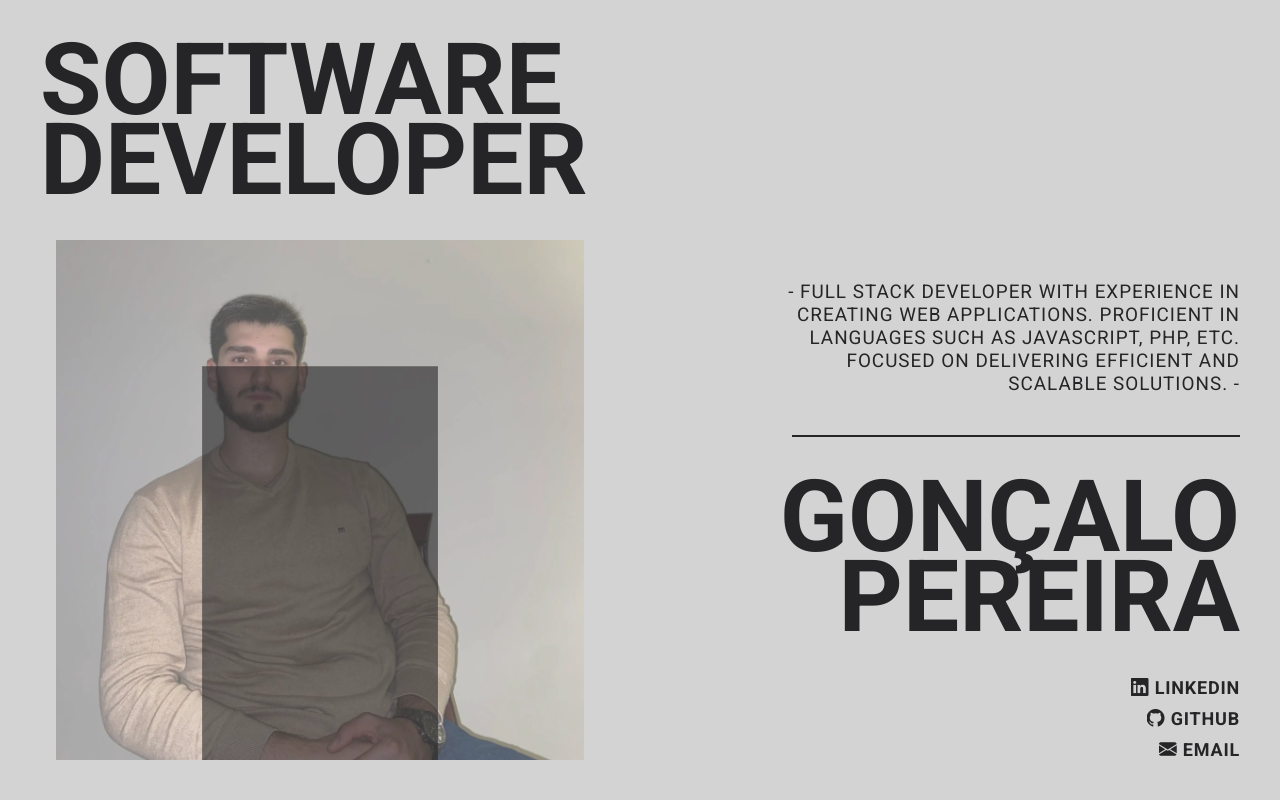
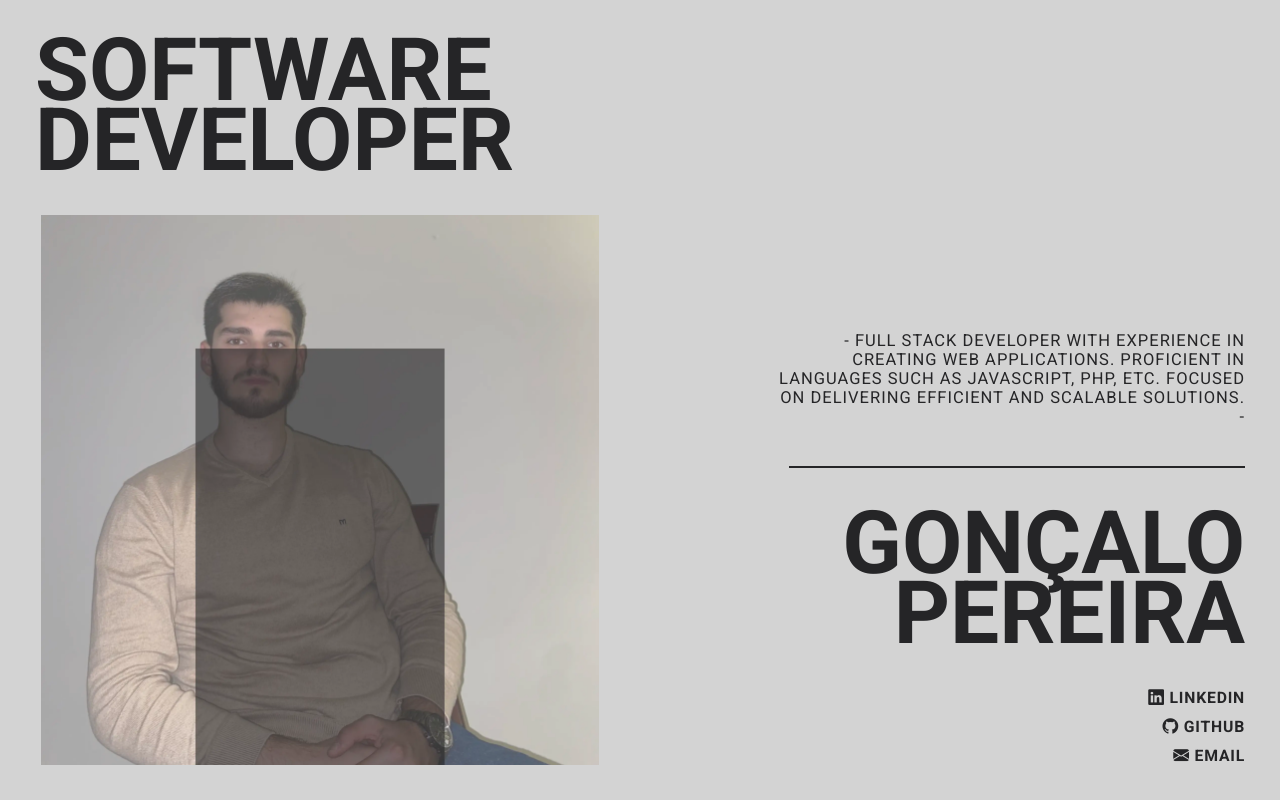
Before and after one commit to GoncaloPerei/Personal-Folio, a website built with Vite: page index.html in a window 1280 px wide. Shown: the top 800 px of the page. Built offline with nearby package versions, Linux system fonts and the light colour scheme.

Commit message:
style: styled media queries
defined style for phones and tablets.

```diff
--- a/src/css/queries.css
+++ b/src/css/queries.css
@@ -1,12 +1,14 @@
-/* Extra small devices (phones, 600px and down) */
-@media only screen and (max-width: 600px) {
+@media only screen and (max-width: 1280px) {
   html {
-    font-size: 0.625rem;
+    font-size: 0.875rem;
   }
+}
 
+@media only screen and (max-width: 1024px) {
   .dv-wrapper {
     flex-direction: column;
   }
+
   .dv-main {
     width: 100%;
     p {
@@ -17,6 +19,7 @@
       object-fit: cover;
     }
   }
+
   .dv-main.right {
     height: auto;
   }
@@ -64,18 +67,8 @@
   }
 }
 
-/* Small devices (portrait tablets and large phones, 600px and up) */
-@media only screen and (min-width: 600px) {
+@media only screen and (max-width: 768px) {
+  html {
+    font-size: 0.625rem;
+  }
 }
-
-/* Medium devices (landscape tablets, 768px and up) */
-@media only screen and (min-width: 768px) {
-}
-
-/* Large devices (laptops/desktops, 992px and up) */
-@media only screen and (min-width: 992px) {
-}
-
-/* Extra large devices (large laptops and desktops, 1200px and up) */
-@media only screen and (min-width: 1200px) {
-}
```
